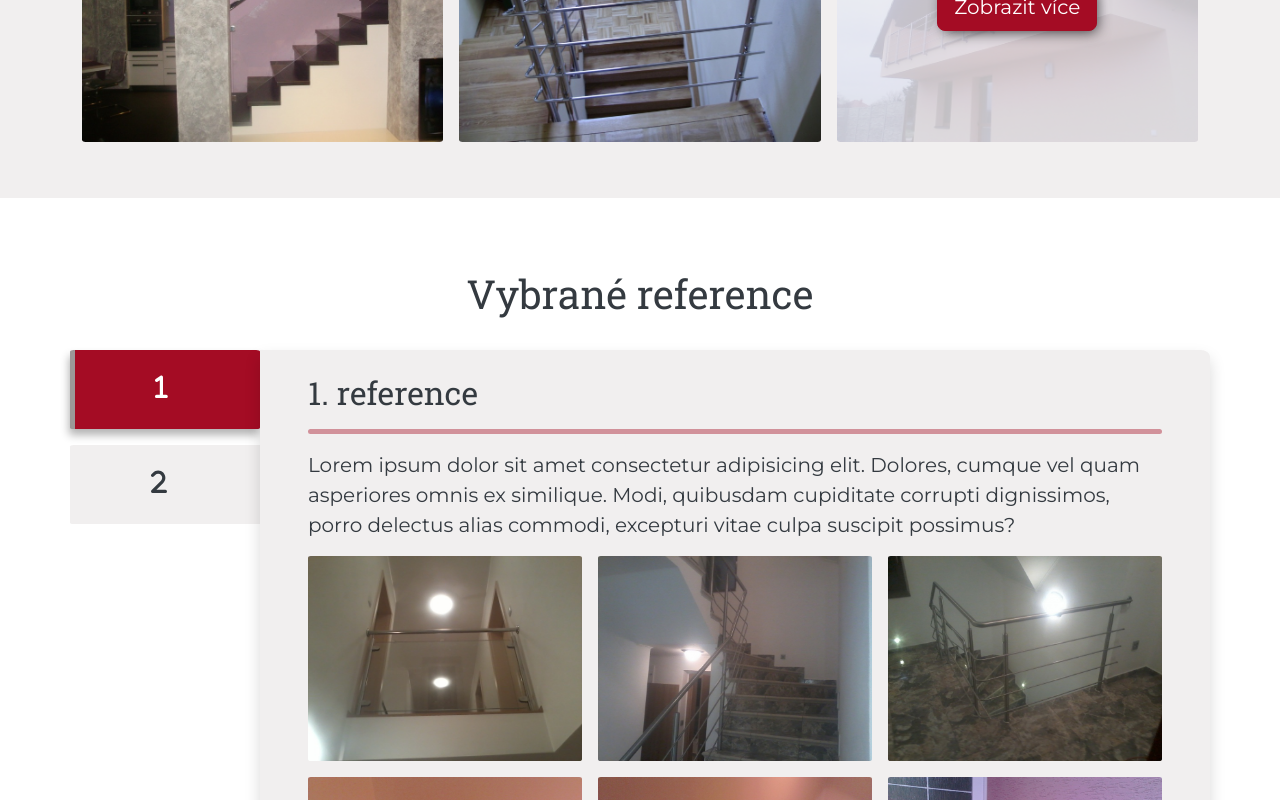
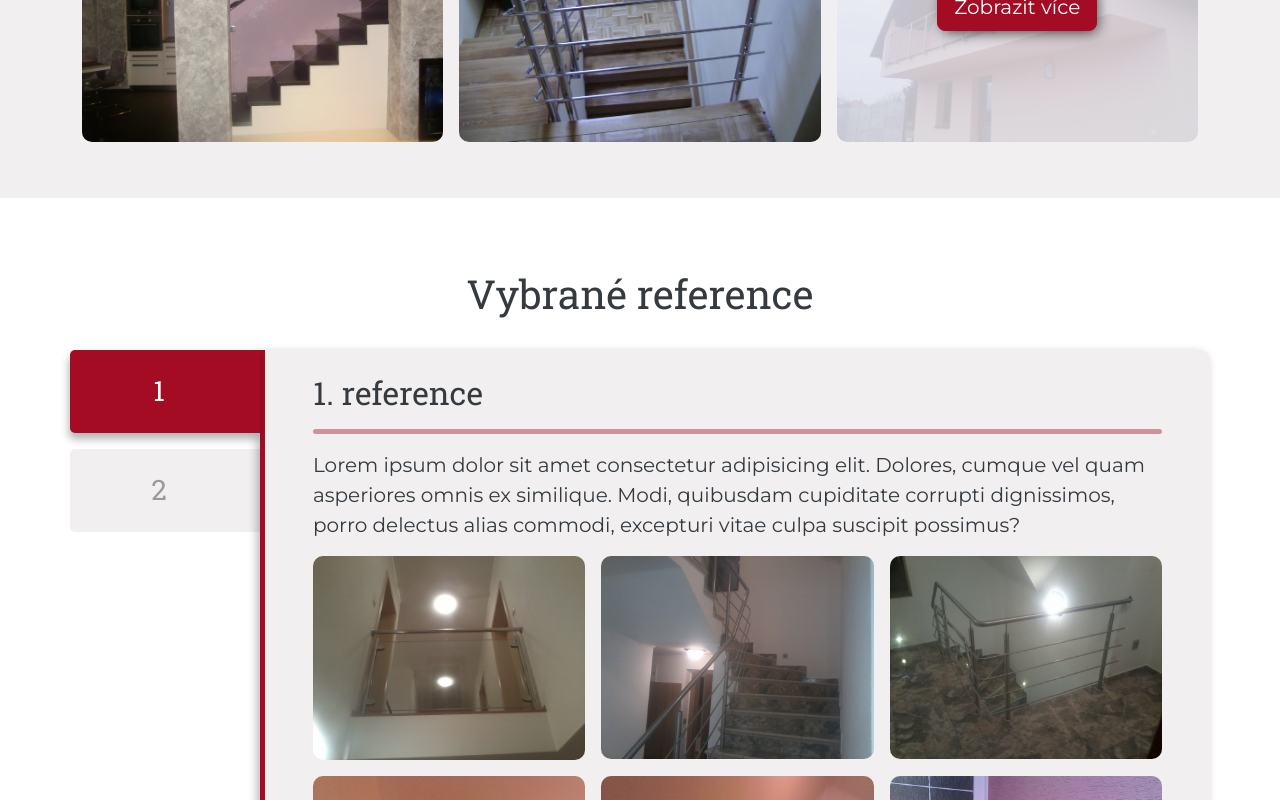
Before and after one commit to kowyzu/zabradli-hanak, a Vue app: page / in a window 1280 px wide. Shown: the part 2605-3405 px from the top of the page. Built offline with nearby package versions, Linux system fonts and the light colour scheme.

Commit message:
feat: style References

```diff
--- a/src/components/References.vue
+++ b/src/components/References.vue
@@ -3,21 +3,23 @@
     <h1 class="p-4">Vybrané reference</h1>
     <div class="container text-center">
       <div class="row row-cols-1">
-        <div class="col-md-2 col-4">
+        <div class="col-md-2 col-2">
           <div class="row p-3 mb-3 tab" :class="{ 'active-tab': this.firstTabStatus === 'active' }">
             <nav class="nav flex-column">
               <button @click="handleTabClicked('first')" class="nav-link" :class="firstTabStatus" type="button"
-                aria-expanded="false" aria-controls="collapseReferenceFirst"><i class="fa-solid fa-1"></i></button>
+                aria-expanded="false" aria-controls="collapseReferenceFirst">
+                <span class="h3">1</span>
+              </button>
             </nav>
           </div>
           <div class="row p-3 tab" :class="{ 'active-tab': this.secondTabStatus === 'active' }">
             <nav class="nav flex-column">
               <button @click="handleTabClicked('second')" class="nav-link" :class="secondTabStatus" type=" button"
-                aria-expanded="false" aria-controls="#collapseReferenceSecond"><i class="fa-solid fa-2"></i></button>
+                aria-expanded="false" aria-controls="#collapseReferenceSecond"><span class="h3">2</span></button>
             </nav>
           </div>
         </div>
-        <div class="col-md-10 col-8 reference-detail px-5 py-2 pb-4 shadow">
+        <div class="col-md-10 col-10 reference-detail px-5 py-2 pb-4">
           <div class="row text-start ">
             <div class="collapse show " id="collapseReferenceFirst" ref="collapseFirst">
               <h2 class="pt-3">1. reference</h2>
--- a/src/scss/styles.scss
+++ b/src/scss/styles.scss
@@ -46,8 +46,8 @@ $box-shadow-left:  -1px 6px 8px 0px rgba(0,0,0,0.3);
 
 $btn-box-shadow: 3px 4px 14px -3px rgba(0, 0, 0, 0.75);
 
-$border-radius-primary: 1%;
-$border-radius-secondary: 2%;
+$border-radius-primary: 10px;
+$border-radius-secondary: 5px;
 
 //
 //BOOTSTRAP IMPORT
@@ -366,33 +366,39 @@ h5 {
 
 #references .active-tab {
   background-color: $primary;
-  border-radius: $border-radius-secondary;
-  border-left: 5px solid $tertiary;
+  border-top-left-radius: $border-radius-secondary;
+  border-bottom-left-radius: $border-radius-secondary;
   box-shadow: $box-shadow-left;
+  z-index: 1;
+  position: relative;
 }
 
 #references .active-tab .btn {
 color: $color-text;
 }
 
-#references svg {
-  height: 1.6rem;
-}
-
 #references .nav-link {
-  color: $color-text;
+  color: $tertiary;
 }
 #references .nav-link:hover {
-  color: $tertiary;
+  color: $primary;
 }
 
 #references .active {
   color: white;
 }
 
+#references .active:hover {
+  color: white;
+}
+
 .reference-detail {
   background-color: $color-bg-primary;
   border-radius: 0 $border-radius-primary $border-radius-primary $border-radius-primary;
+  box-shadow: -3px 3px 10px 0px rgba(0,0,0,0.28);
+  z-index: 0;
+  position: relative;
+  border-left: 5px solid $primary;
 }
 
 #references img {
```
